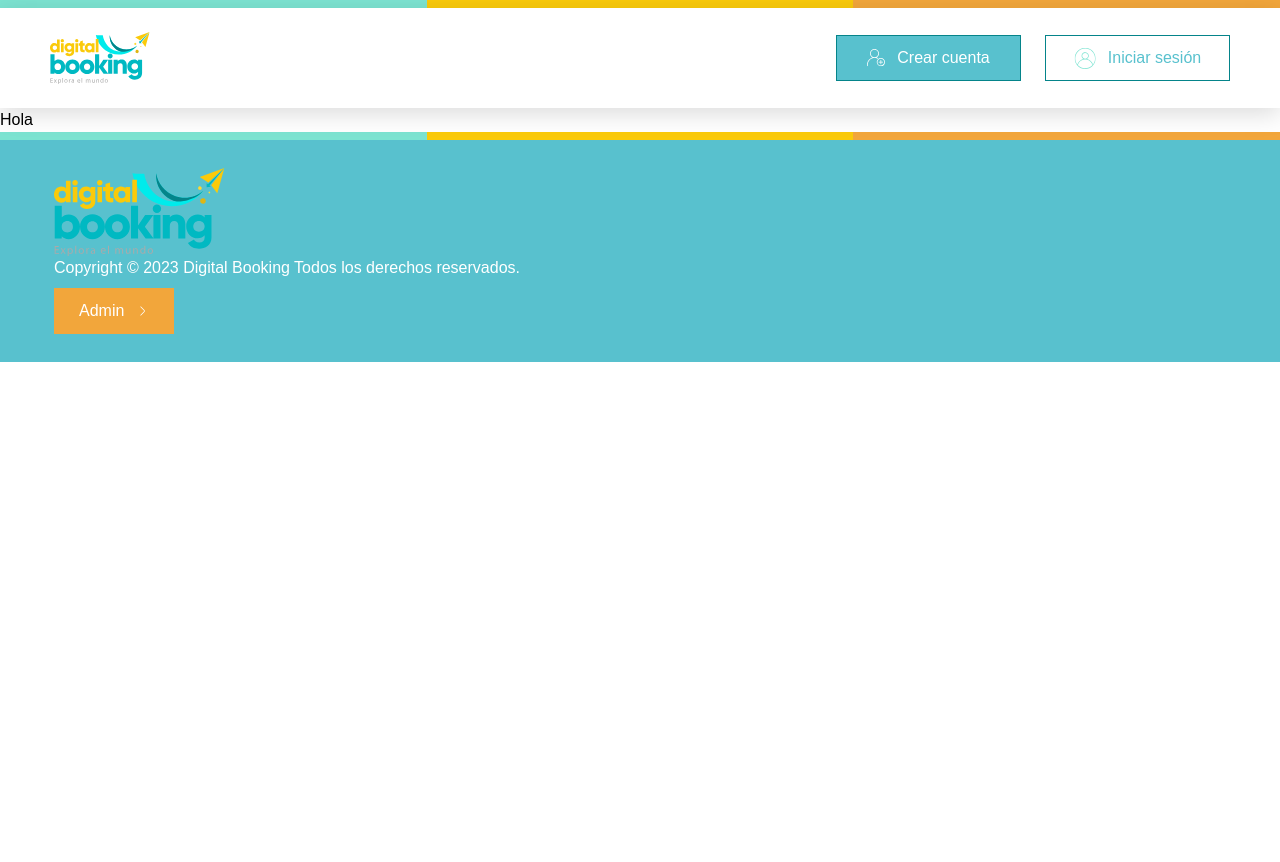
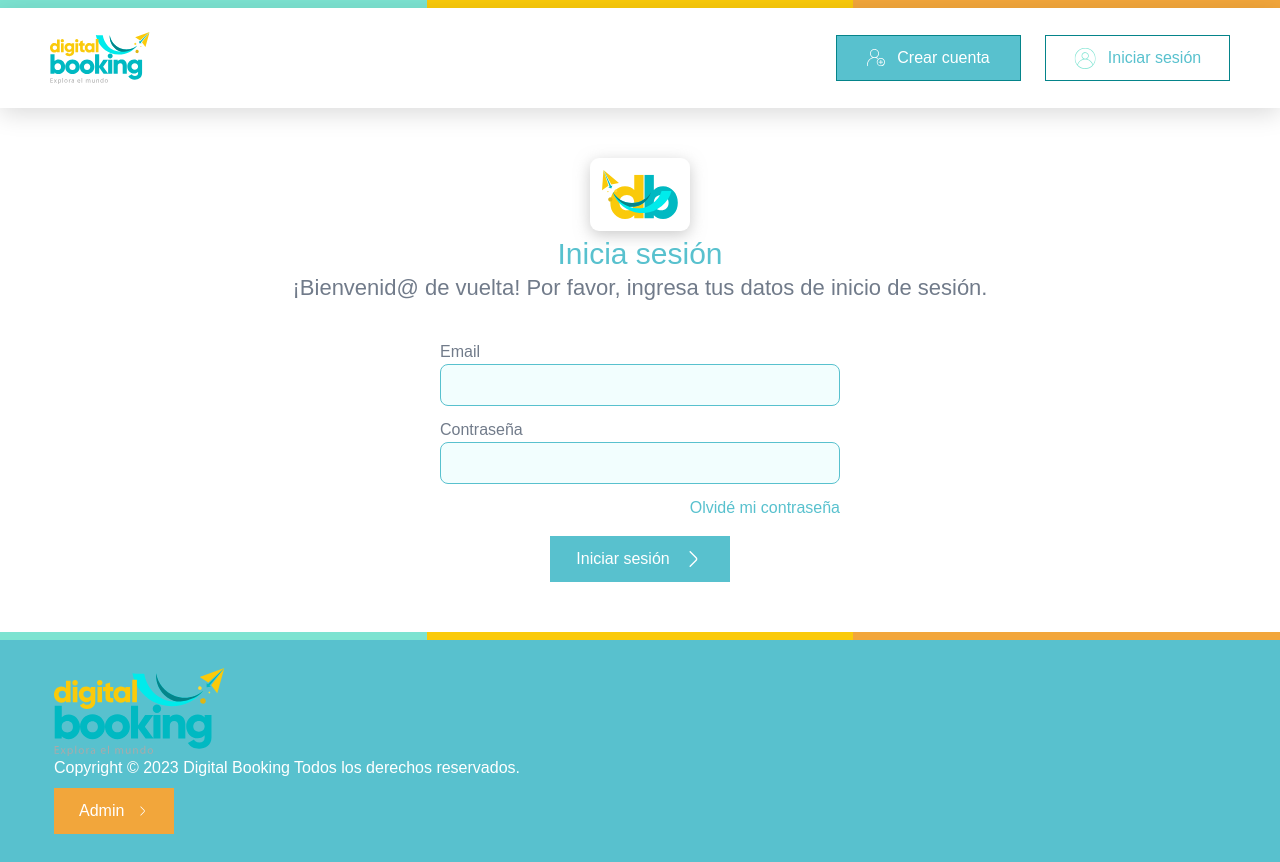
Before and after one commit to Julieta-Castaldo/reservaTours, a React (Vite) app in the folder frontend/: page /login in a window 1280 px wide. Before the commit the page ends 800 px from the top, so only its background shows below. Built offline with nearby package versions, Linux system fonts and the light colour scheme.

Commit message:
Creo formulario de login + aplico styles a la sección (EQ6-131)

```diff
--- /dev/null
+++ b/frontend/src/Routes/Login.css
@@ -0,0 +1,62 @@
+.loginView {
+    display: flex;
+    flex-direction: column;
+    padding: 50px 20px;
+    align-items: center;
+}
+
+.headerSection {
+    display: flex;
+    flex-direction: column;
+    align-items: center;
+}
+
+.imageBox {
+    padding: 12px;
+    border-radius: 9px;
+    box-shadow: 0px 4px 15px 0px #97979780;
+    display: flex;
+    justify-content: center;
+    width: 100px;
+}
+
+.sectionTitle {
+    color: #58C1CE;
+    font-size: 30px;
+}
+
+.subtitle {
+    font-weight: 300;
+    font-size: 22px;
+    line-height: 24px;
+    color: #717B8A;
+}
+
+.formSection{
+    margin-top: 40px;
+}
+
+.loginForm{
+    display: flex;
+    flex-direction: column;
+    width: 400px;
+}
+
+label{
+    color: #717B8A;
+    font-weight: 500;
+}
+
+input{
+    background-color: rgba(0, 235, 235, 0.05);
+    border: 1px solid #58C1CE;
+    border-radius: 8px;
+    height: 42px;
+    padding: 2px 8px;
+}
+
+.passwordLink{
+    color: #58C1CE;
+    font-size: 16px;
+    text-align: end;
+}
--- a/frontend/src/Routes/Login.jsx
+++ b/frontend/src/Routes/Login.jsx
@@ -1,9 +1,50 @@
 import React from "react";
+import mobileLogo from '../Util/images/mobileLogo.svg'
+import './Login.css';
+import { Link } from "react-router-dom";
+import { IconArrowRight2 } from "../Components/svgs/IconArrowRight2";
+import { ButtonIcon } from "../Components/molecules/ButtonIcon/ButtonIcon";
 
 const Login = () => {
     return (
-        <div>
-            <p>Hola</p>
+        <div className="loginView">
+            <section className="headerSection">
+                <div className="imageBox">
+                    <img src={mobileLogo} alt='Digital Booking' />
+                </div>
+                <p className="sectionTitle">Inicia sesión</p>
+                <p className="subtitle">¡Bienvenid@ de vuelta! Por favor, ingresa tus datos de inicio de sesión.</p>
+            </section>
+            <section className="formSection">
+                <form className="loginForm">
+
+                    <label>Email</label>
+                    <input style={{ marginBottom: '12px' }} type="mail" />
+
+                    <label>Contraseña</label>
+                    <input style={{ marginBottom: '12px' }} type="password" />
+
+                    <Link className="passwordLink">Olvidé mi contraseña</Link>
+
+                    <div style={{ display: 'flex', justifyContent: 'center', marginTop: '16px' }}>
+                        <ButtonIcon
+                            text='Iniciar sesión'
+                            src={
+                                <IconArrowRight2
+                                    size='22'
+                                    className='iconSVG'
+                                />
+                            }
+                            borderColor={'#58C1CE'}
+                            color={'white'}
+                            hoverColor={'white'}
+                            bgColor={'#58C1CE'}
+                            hoverBgColor={'#00B9C2'}
+                            width={'180px'}
+                        />
+                    </div>
+                </form>
+            </section>
         </div>
     )
 }
```
